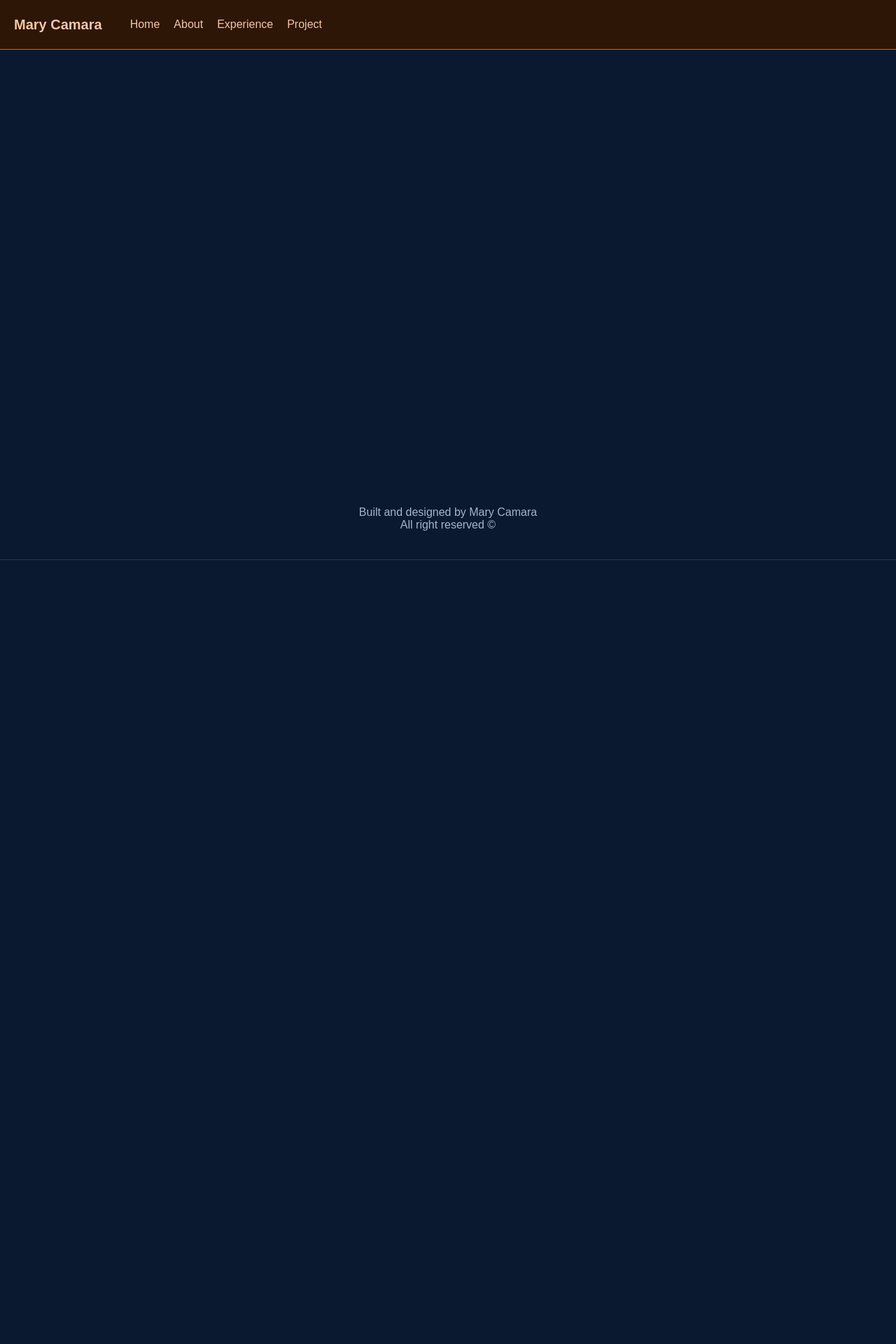
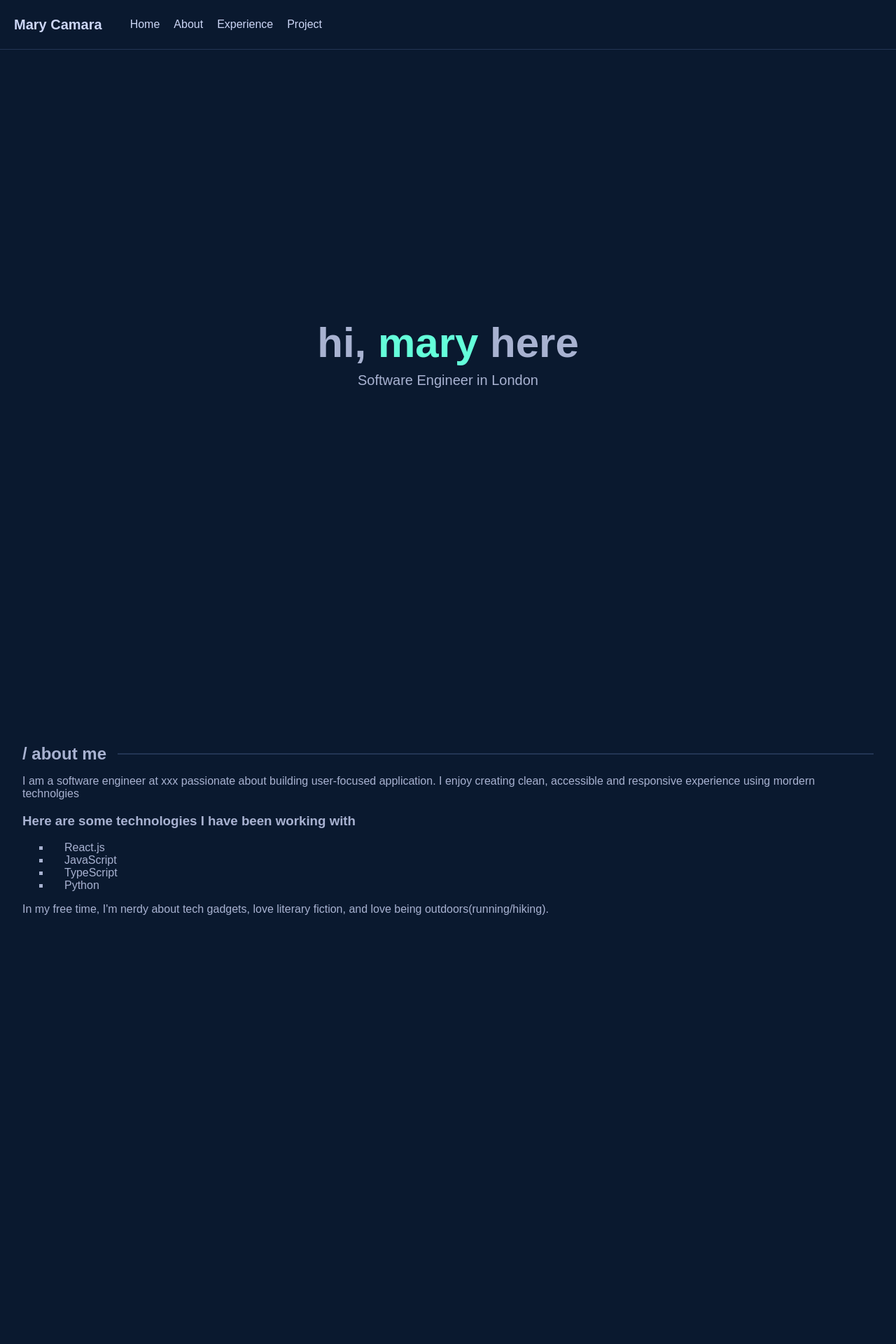
Before and after one commit to marycamara/marycamara-v2, a React (Vite) app: page / in a window 1280 px wide. Shown: the top 1920 px of the page at 70% size. Before the commit the page ends 800 px from the top, so only its background shows below. Built offline with nearby package versions, Linux system fonts and the light colour scheme.

Commit message:
feat: add about me section

```diff
--- a/src/App.jsx
+++ b/src/App.jsx
@@ -1,5 +1,7 @@
 import Navbar from './components/Navbar/Navbar';
 import Footer from './components/Footer/Footer';
+import Hero from './Sections/Hero/Hero';
+import About from './Sections/About/About';
 import './App.css';
 
 function App() {
@@ -7,7 +9,10 @@ function App() {
     <div className="app">
       <Navbar />
 
-      <main className="main-content"></main>
+      <main className="main-content">
+        <Hero />
+        <About />
+      </main>
 
       <Footer />
     </div>
--- /dev/null
+++ b/src/Sections/About/About.css
@@ -0,0 +1,35 @@
+.about {
+  min-height: 100vh;
+  padding: 4rem 2rem;
+
+  display: block;
+  flex-direction: column;
+  justify-content: center;
+  align-items: center;
+  margin: 0;
+}
+
+.about h1 {
+  display: flex;
+  align-items: center;
+  gap: 1rem;
+  margin: 0;
+}
+
+.about h1::after {
+  content: '';
+  flex: 1;
+  height: 2px;
+  background-color: var(--lightest-navy);
+}
+
+.about-technology ul {
+  display: list-item;
+  font-weight: 400;
+}
+
+.about-technology li {
+  list-style-position: outside;
+  list-style: square;
+  padding-left: 20px;
+}
--- /dev/null
+++ b/src/Sections/About/About.jsx
@@ -0,0 +1,24 @@
+import './About.css';
+
+export default function About() {
+  const technologies = ['React.js', 'JavaScript', 'TypeScript', 'Python'];
+  return (
+    <section className="about">
+      <h1>/ about me</h1>
+      <p>
+        I am a software engineer at xxx passionate about building user-focused application. I enjoy
+        creating clean, accessible and responsive experience using mordern technolgies
+      </p>
+      <h3>Here are some technologies I have been working with</h3>
+      <ul className="about-technology">
+        {technologies.map((technology) => (
+          <li key={technology}>{technology}</li>
+        ))}
+      </ul>
+      <div>
+        In my free time, I'm nerdy about tech gadgets, love literary fiction, and love being
+        outdoors(running/hiking).
+      </div>
+    </section>
+  );
+}
--- a/src/components/Navbar/Navbar.css
+++ b/src/components/Navbar/Navbar.css
@@ -1,17 +1,16 @@
 .navbar {
   display: flex;
-    justify-content:flex-start;
+  justify-content: flex-start;
   align-items: center;
   padding: 10px 20px;
   position: sticky;
-    background-color: #2d1606;
-    border-bottom: 1px solid #ca641c;
+  border-bottom: 1px solid var(--lightest-navy);
 }
 
 .nav-logo {
   font-size: 20px;
-    font-weight:bold;
-    color: #f3c6a5;
+  font-weight: bold;
+  color: var(--lightest-slate);
 }
 
 .nav-links {
@@ -22,11 +21,10 @@
 
 .nav-links a {
   text-decoration: none;
-    color: #f3c6a5;
+  color: var(--lightest-slate);
   font-weight: 500;
-
 }
 
 .nav-links a:hover {
-    color: #ca641c;
+  color: var(--green-bright);
 }
```
Also changed, not shown: src/components/Navbar/Navbar.jsx (+23 -16 lines). Lines whose indentation alone changed are shown as unchanged.
